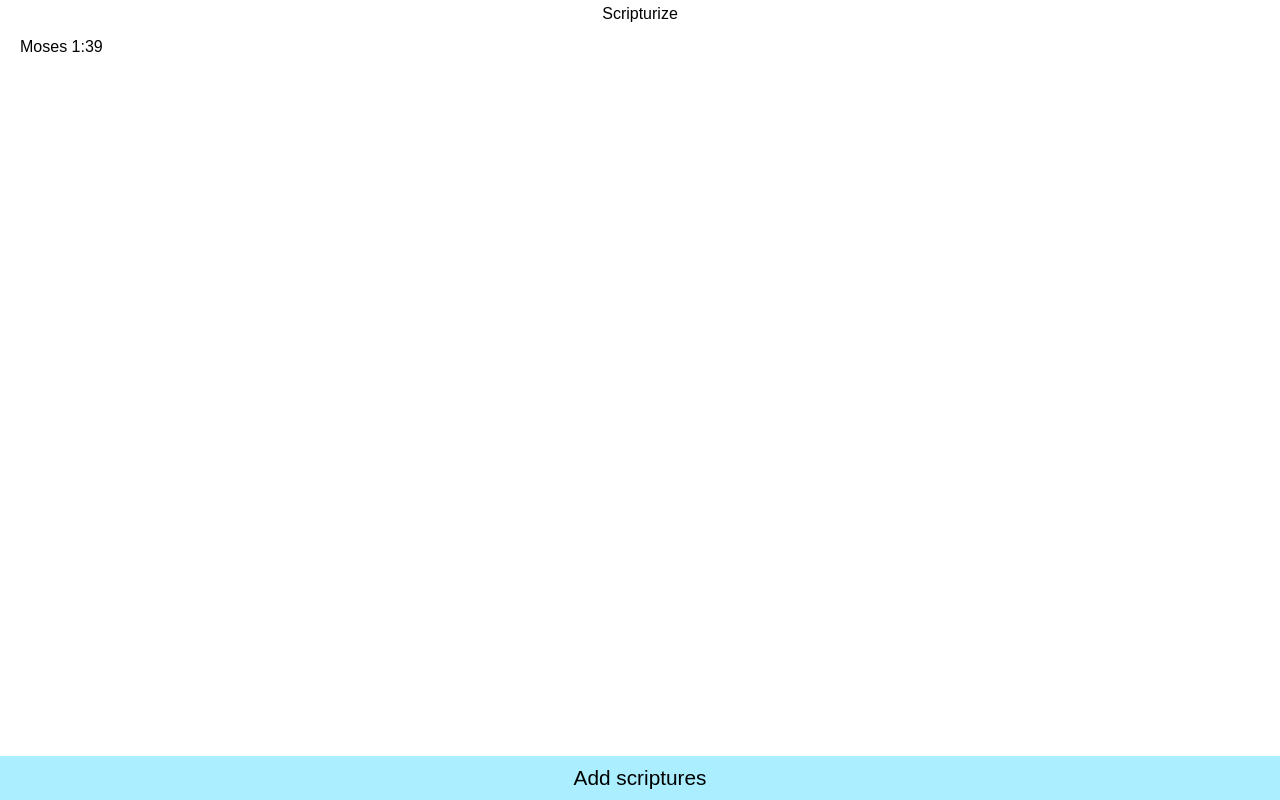
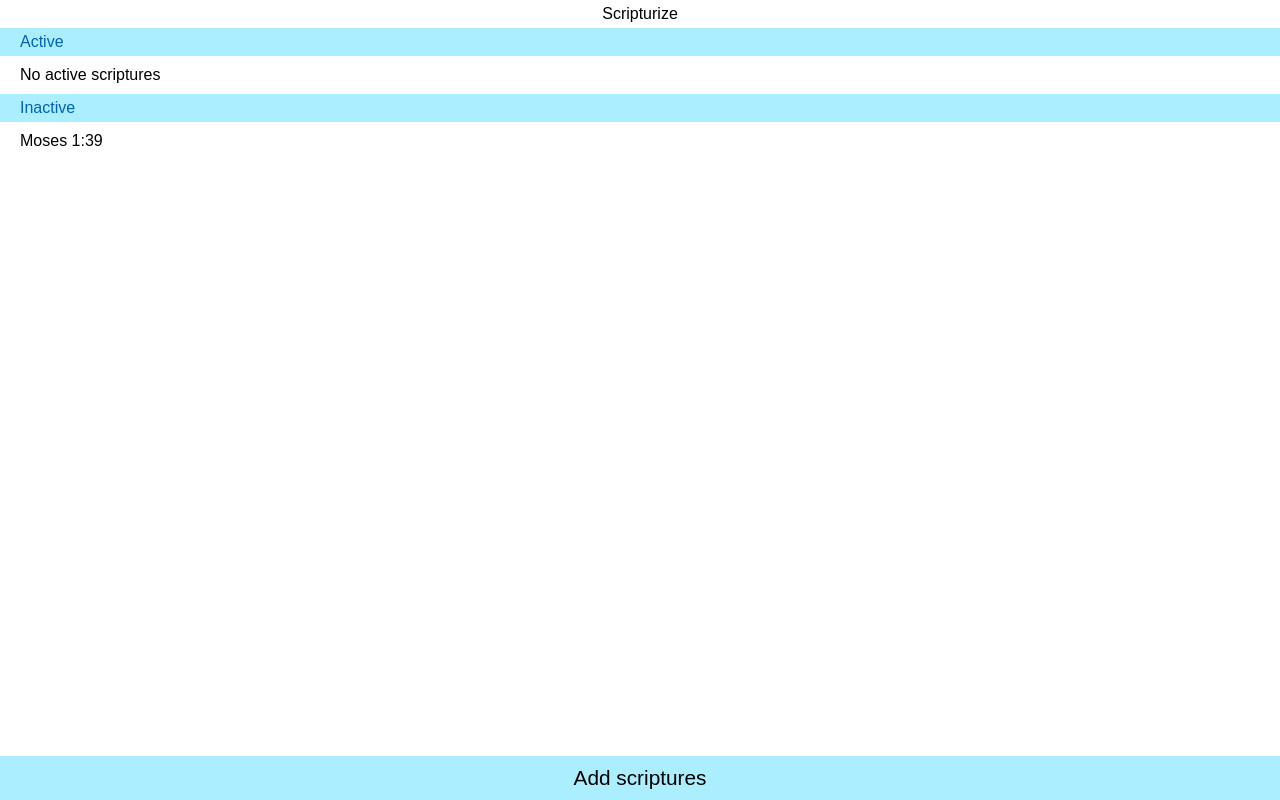
Before and after one commit to jaredly/scripturize, a React app: page / in a window 1280 px wide. Built offline with nearby package versions, Linux system fonts and the light colour scheme.

Commit message:
adding "falling words" wip

```diff
--- a/src/App.js
+++ b/src/App.js
@@ -8,11 +8,14 @@ import {Router, Route, IndexRoute, hashHistory} from 'react-router'
 import Browse from './pages/Browse'
 import KeyWords from './pages/KeyWords'
 import WordPath from './pages/WordPath'
+import FallingWords from './pages/FallingWords'
 import ReferencePage from './pages/Reference'
 
-const pages = [
-  {name: 'KeyWords', path: 'key-words'},
-  {name: 'WordPath', path: 'word-path'},
+const games = [
+  {title: 'Word Path', path: 'word-path', color: '#aef'},
+  {title: 'Falling words', path: 'falling-words', color: '#fea'},
+  // {title: 'Falling blocks', path: 'falling-blocks'},
+  // {title: 'Key Words', path: 'key-words'},
 ]
 
 const scriptureSections = require('./scripture-mastery.json')
@@ -26,8 +29,8 @@ Object.keys(scriptureSections).forEach(section => {
 
 const title = (reference, secondRoute) => {
   if (!reference) return 'Scripturize'
-  for (let page of pages) {
-    if (page.path === secondRoute.path) return page.name
+  for (let game of games) {
+    if (game.path === secondRoute.path) return game.title
   }
   return reference
 }
@@ -131,7 +134,7 @@ class Wrapper extends Component {
         <div className={css(styles.side)}/>
       </div>
       {React.cloneElement(children, {
-        pages,
+        games,
         scores,
         scriptures,
         currentScriptures,
@@ -144,10 +147,11 @@ class Wrapper extends Component {
   }
 }
 
-const ReferenceWrapper = ({children, params, scores, saveScore}) => React.cloneElement(children, {
+const ReferenceWrapper = ({children, params, scores, saveScore, games}) => React.cloneElement(children, {
   scriptureText: scriptures[params.reference],
   scriptureReference: params.reference,
   scores: scores[params.reference] || {},
+  games,
   saveScore: (game, score) => saveScore(params.reference, game, score),
   clearScores: game => clearScores(params.reference, game),
 })
@@ -165,6 +169,7 @@ export default class App extends Component {
           <IndexRoute component={ReferencePage} />
           <Route path="key-words" component={KeyWords} />
           <Route path="word-path" component={WordPath} />
+          <Route path="falling-words" component={FallingWords} />
         </Route>
       </Route>
     </Router>
--- a/src/pages/Browse/index.js
+++ b/src/pages/Browse/index.js
@@ -4,6 +4,66 @@ import React, {Component} from 'react';
 import {css, StyleSheet} from 'aphrodite'
 
 import {hashHistory} from 'react-router'
+
+const isCurrent = scores => {
+  const aMonthAgo = Date.now() - 1000 * 60 * 60 * 24 * 30
+  if (!scores) return false
+  for (let game in scores) {
+    if (scores[game].some(score => score.date > aMonthAgo)) {
+      return true
+    }
+  }
+  return false
+}
+
+const organizeScriptures = (currentScriptures, scores) => {
+  const current = []
+  // const mastered = []
+  const rest = []
+  currentScriptures.forEach(reference => {
+    if (isCurrent(scores[reference])) {
+      current.push(reference)
+    } else {
+      rest.push(reference)
+    }
+  })
+  return {current, rest}
+}
+
+const renderReference = (reference) => {
+  return <div
+    key={reference}
+    onClick={() => hashHistory.push('/' + reference)}
+    className={css(styles.scripture)}
+  >
+    {reference}
+  </div>
+}
+// TODO played # times
+
+const renderScriptures = (currentScriptures, scores) => {
+  const {current, rest} = organizeScriptures(currentScriptures, scores)
+  return (
+    <div className={css(styles.scriptures)}>
+      <div className={css(styles.sectionHeader)}>
+        Active
+      </div>
+      <div className={css(styles.section)}>
+        {current.length ? current.map(reference => (
+          renderReference(reference)
+        )) : <div className={css(styles.scripture)}>No active scriptures</div>}
+      </div>
+      <div className={css(styles.sectionHeader)}>
+        Inactive
+      </div>
+      <div className={css(styles.section)}>
+        {rest.length ? rest.map(reference => (
+          renderReference(reference)
+        )) : <div className={css(styles.scripture)}>No inactive scriptures</div>}
+      </div>
+    </div>
+  )
+}
 
 export default class Browse extends Component {
   constructor() {
@@ -46,19 +106,7 @@ export default class Browse extends Component {
       </div>
     }
     return <div className={css(styles.container)}>
-      <div className={css(styles.scriptures)}>
-        {currentScriptures.map(
-          reference => (
-            <div
-              key={reference}
-              onClick={() => hashHistory.push('/' + reference)}
-              className={css(styles.scripture)}
-            >
-              {reference}
-            </div>
-          )
-        )}
-      </div>
+      {renderScriptures(currentScriptures, this.props.scores)}
       <button
         onClick={() => this.setState({adding: true})}
         className={css(styles.addButton)}
@@ -79,9 +127,16 @@ const styles = StyleSheet.create({
     flexDirection: 'column',
     flex: 1,
     overflow: 'auto',
+    WebkitOverflowScrolling: 'touch',
   },
   scripture: {
     padding: '10px 20px',
+  },
+
+  sectionHeader: {
+    padding: '5px 20px',
+    backgroundColor: '#aef',
+    color: '#0062bb',
   },
 
   addButton: {
--- /dev/null
+++ b/src/pages/FallingWords/index.js
@@ -0,0 +1,138 @@
+
+import React, {Component} from 'react';
+import {css, StyleSheet} from 'aphrodite'
+
+import Timer from '../WordPath/Timer'
+import Scores from '../WordPath/Scores'
+
+const splitWords = text => text
+  // .toLowerCase()
+  .replace(/[^a-zA-Z]+/g, ' ').trim()
+  .split(/\s+/g)
+  // .replace(/[^a-zA-Z.;?!]+/g, ' ').trim()
+  // .replace(/[.;?!]\s+/g, n => n.trim())
+
+// http://stackoverflow.com/questions/2450954/how-to-randomize-shuffle-a-javascript-array
+function shuffle(array) {
+  var currentIndex = array.length
+    , temporaryValue
+    , randomIndex
+    ;
+
+  // While there remain elements to shuffle...
+  while (0 !== currentIndex) {
+
+    // Pick a remaining element...
+    randomIndex = Math.floor(Math.random() * currentIndex);
+    currentIndex -= 1;
+
+    // And swap it with the current element.
+    temporaryValue = array[currentIndex];
+    array[currentIndex] = array[randomIndex];
+    array[randomIndex] = temporaryValue;
+  }
+
+  return array;
+}
+
+// a somewhat localized shuffle
+function chunkedShuffle(array, chunkSize) {
+  let res = []
+  for (let i=0; i<array.length; i+=chunkSize) {
+    res = res.concat(shuffle(array.slice(i, i + chunkSize)))
+  }
+  return res
+}
+
+export default class FallingWords extends Component {
+  constructor(props) {
+    super()
+    const words = splitWords(props.scriptureText)
+    const ordered = chunkedShuffle(words.slice(), 5)
+    this.state = {
+      words,
+      ordered,
+      wordsOnScreen: [],
+      offsets: ordered.map(() => Math.random()),
+      sent: 0,
+      // points lost?
+      wrong: {},
+      gotten: 0,
+    }
+  }
+
+  componentDidMount() {
+    this._time = setInterval(this.addWord, 1000)
+  }
+
+  componentWillUnmount() {
+    clearInterval(this._time)
+  }
+
+  addWord = () => {
+    if (this.state.sent <= this.state.ordered.length) {
+      this.setState({
+        sent: this.state.sent + 1,
+        wordsOnScreen: this.state.wordsOnScreen.concat([this.state.sent]),
+      })
+    }
+  }
+
+  onClick = i => {
+    if (this.state.ordered[i] === this.state.words[this.state.gotten]) {
+      const wordsOnScreen = this.state.wordsOnScreen.slice()
+      wordsOnScreen.splice(wordsOnScreen.indexOf(i), 1)
+      this.setState({
+        wordsOnScreen,
+        gotten: this.state.gotten + 1,
+      })
+    }
+  }
+
+  render() {
+    const width = window.innerWidth - 50
+    const height = window.innerHeight
+    const {wordsOnScreen, offsets, sent, words, ordered} = this.state
+    const fallTime = 15
+
+    const divs = wordsOnScreen.map((wi, i) => (
+        <div key={wi}
+          className={css(styles.word)}
+          onTouchStart={this.onClick.bind(null, wi)}
+          onClick={this.onClick.bind(null, wi)}
+          style={{
+            position: 'absolute',
+            top: 0,
+            left: 0,
+            display: wi >= offsets.length ? 'none' : 'block',
+            transform: `translate(${offsets[wi] * width}px, ${
+              i === wordsOnScreen.length - 1 ?
+              -50 : height
+            }px)`,
+            transition: `transform ${fallTime}s linear`,
+          }}
+        >
+          {ordered[wi]}
+        </div>
+    ))
+
+    return <div className={css(styles.container)}>
+      {divs}
+    </div>
+  }
+}
+
+const styles = StyleSheet.create({
+  container: {
+    position: 'relative',
+    overflow: 'hidden',
+    flex: 1,
+  },
+
+  word: {
+    backgroundColor: '#aef',
+    padding: '5px 10px',
+    borderRadius: 5,
+    fontSize: '1.5em',
+  },
+})
--- a/src/pages/Reference/index.js
+++ b/src/pages/Reference/index.js
@@ -4,12 +4,9 @@ import React, {Component} from 'react';
 import {css, StyleSheet} from 'aphrodite'
 import {hashHistory} from 'react-router'
 
-const games = [
-  {title: 'Word Path', path: 'word-path'},
-  // {title: 'Falling blocks', path: 'falling-blocks'},
-  // {title: 'Key Words', path: 'key-words'},
-]
-
+// TODO allow picking keywords from this page
+// require at least (# words / 5) keywords before you can play "keywords" based games
+// also maybe chunking?
 export default class ReferencePage extends Component {
   render() {
     const {scriptureText, scriptureReference, scores} = this.props
@@ -17,10 +14,11 @@ export default class ReferencePage extends Component {
       <div className={css(styles.preview)}>
         {scriptureText}
       </div>
-      {games.map(game => (
+      {this.props.games.map(game => (
         <button
           key={game.path}
           className={css(styles.button)}
+          style={{backgroundColor: game.color}}
           onClick={() => hashHistory.push(`/${scriptureReference}/${game.path}`)}
         >
           {game.title}
@@ -28,7 +26,7 @@ export default class ReferencePage extends Component {
             <div className={css(styles.score)}>
               {parseInt(scores[game.path][0].score / 1000)}s
             </div> :
-            <div className={css(styles.noScore)}>
+            <div className={css(styles.score)}>
               never played
             </div>
           }
@@ -44,23 +42,21 @@ const styles = StyleSheet.create({
     overflow: 'auto',
   },
 
-  noScore: {
-    fontSize: '.5em',
-  },
-
   score: {
     marginLeft: 5,
     fontSize: '.5em',
+    justifyContent: 'center',
+    flex: 1,
+    alignItems: 'flex-end',
   },
 
   button: {
     flexShrink: 0,
-    backgroundColor: '#aef',
     marginTop: 5,
     border: 'none',
     padding: '10px 20px',
     cursor: 'pointer',
-    fontSize: '2em',
+    fontSize: '1.5em',
     flexDirection: 'row',
     display: 'flex',
     justifyContent: 'space-between',
--- a/src/pages/WordPath/Scores.js
+++ b/src/pages/WordPath/Scores.js
@@ -28,7 +28,7 @@ const Scores = ({scores, justNow, text, close}) => (
       </table>
     </div>
     <div style={{alignItems: 'center'}}>
-      Get a ★ for completing in under {parseInt(text.length / 3)}s
+      Get a ★ for completing in under {parseInt(text.length / 2)}s
     </div>
     <button
       onClick={close}
--- a/src/pages/WordPath/index.js
+++ b/src/pages/WordPath/index.js
@@ -31,7 +31,7 @@ const initialState = scriptureText => {
     won: false,
     showingScores: false,
     text: letters,
-    start: Date.now(),
+    // start: Date.now(),
     wrong: 0,
     showWrong: false,
     matrix,
@@ -191,6 +191,7 @@ export default class WordPath extends Component {
       })
     }
     this.setState({
+      start: this.state.start || Date.now(),
       won,
       showingScores: won,
       wrong: nwrong,
@@ -235,11 +236,11 @@ export default class WordPath extends Component {
     }
 
     return <div className={css(styles.container)}>
-      <Timer
+      {this.state.start && <Timer
         className={css(styles.timer)}
         start={this.state.start}
         end={this.state.won}
-      />
+      />}
       <div className={css(styles.wordBoard)} style={{width: WIDTH, height: HEIGHT}}>
         <div
           style={{
```
